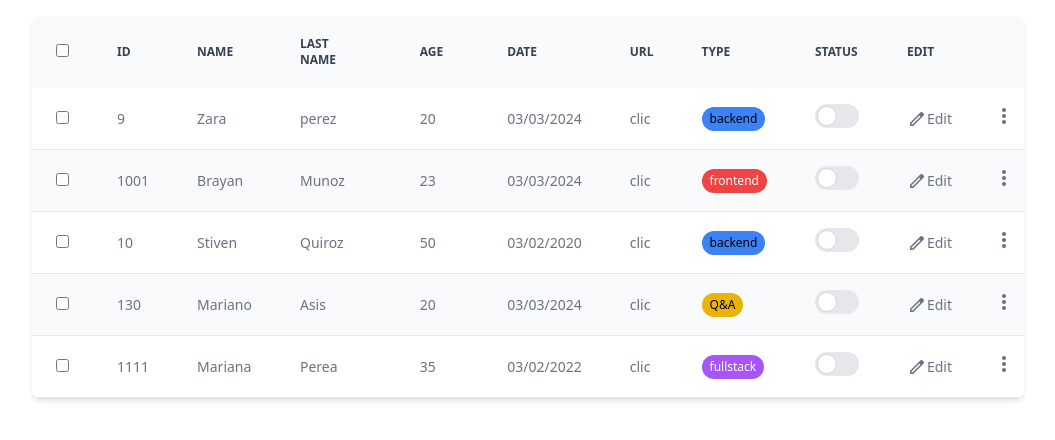
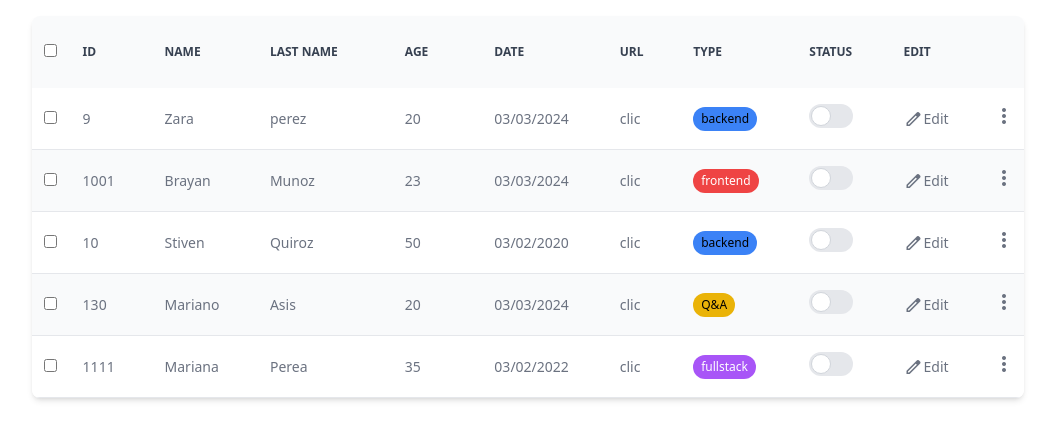
Before and after one commit to bsquiroz/LibTableVue, a Vue app: page / in a window 1280 px wide. Shown: the top 440 px of the page, without its empty margins (112-1167 px from the left). Built offline with nearby package versions, Linux system fonts and the light colour scheme.

Commit message:
refactor styles input type check

```diff
--- a/src/components/Table/components/TableBodyCell/CellBodyCheck.vue
+++ b/src/components/Table/components/TableBodyCell/CellBodyCheck.vue
@@ -1,7 +1,7 @@
 <script setup lang="ts"></script>
 
 <template>
-    <td class="px-6 py-4">
+    <td class="pl-3">
         <input type="checkbox" />
     </td>
 </template>
--- a/src/components/Table/components/TableHeadCell/CellHeadCheck.vue
+++ b/src/components/Table/components/TableHeadCell/CellHeadCheck.vue
@@ -1,5 +1,5 @@
 <template>
-    <th class="px-6 py-3">
+    <th class="pl-3">
         <input type="checkbox" />
     </th>
 </template>
```
